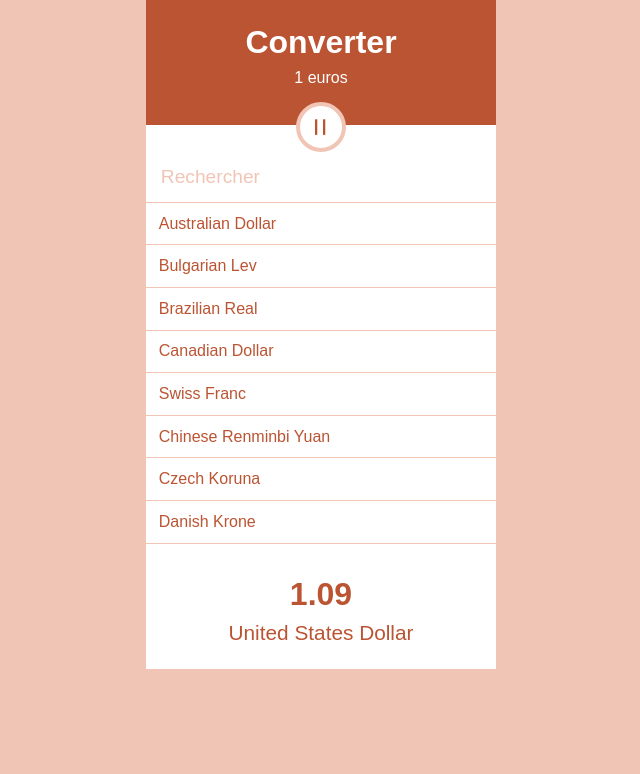
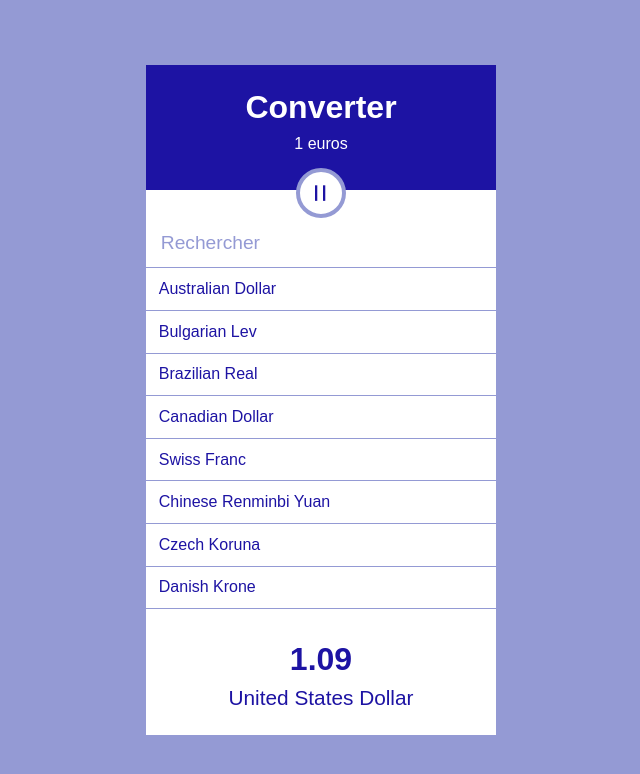
Before and after one commit to fg-floriangirard/CurrencyConverter, a React (Vite) app: page / in a window 1280 px wide. Shown: the top 774 px of the page, without its empty margins (319-959 px from the left). Built offline with nearby package versions, Linux system fonts and the light colour scheme.

Commit message:
Add new global styles

```diff
--- a/src/styles/_variables.scss
+++ b/src/styles/_variables.scss
@@ -3,8 +3,8 @@ $fwBold: 700;
 $fwNormal: 500;
 $fwlight: 300;
 
-$mainColor: #bb5432;
-$altColor: #f1c5b6;
+$mainColor: #1d13a3;
+$altColor: #949ad4;
 $lightColor: #fff;
 
 $fastTransition: 0.2s;
--- a/src/styles/index.scss
+++ b/src/styles/index.scss
@@ -7,6 +7,10 @@ body {
 	-webkit-font-smoothing: antialiased;
 	-moz-osx-font-smoothing: grayscale;
 	background-color: v.$altColor;
+	display: flex;
+  justify-content: center;
+  align-items: center;
+  height: 100vh;
 }
 
 code {
```
